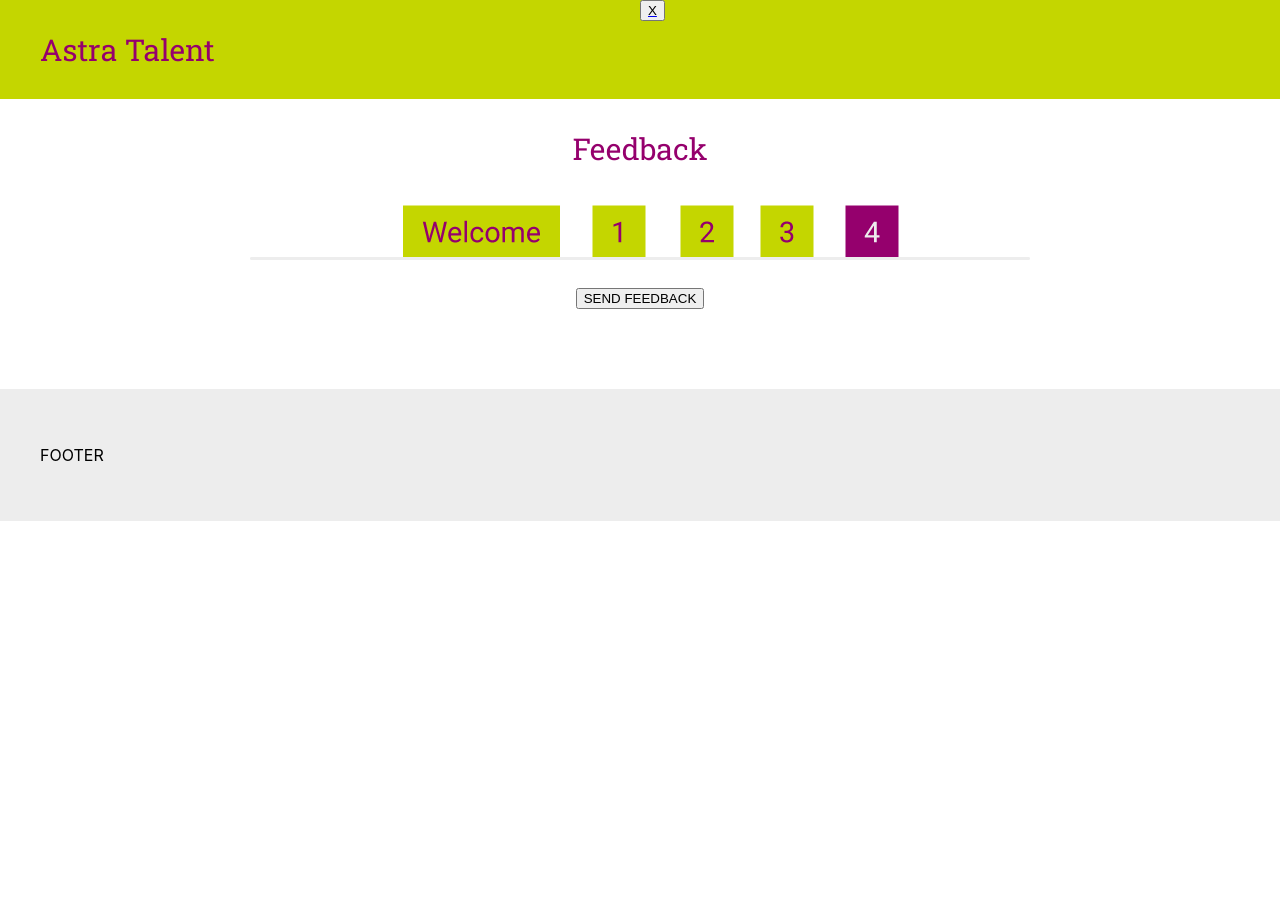
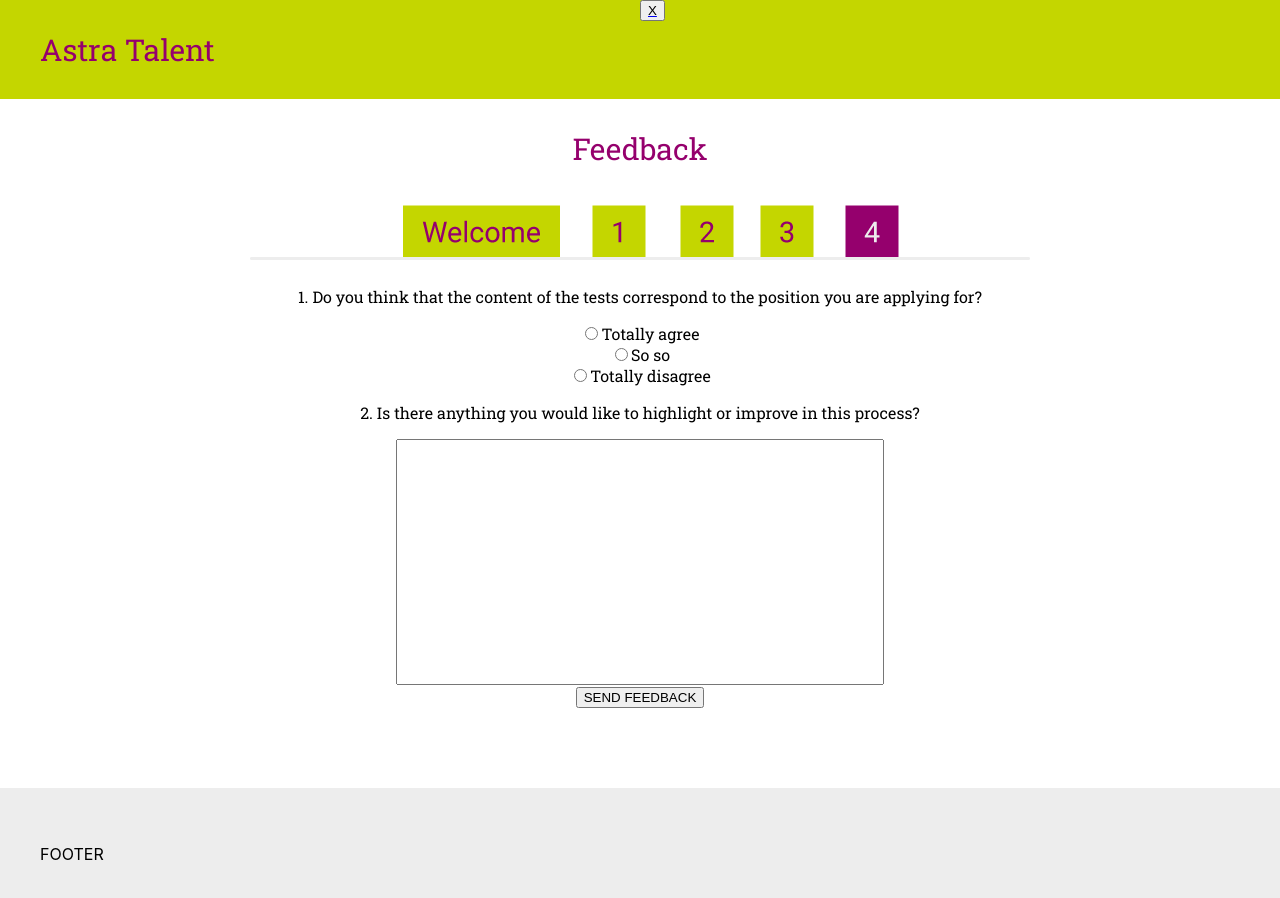
Before and after one commit to celinaurzua/astratalent, a React (Create React App) app: page /testfeedback in a window 1280 px wide. Shown: the top 898 px of the page. Before the commit the page ends 800 px from the top, so only its background shows below. Built offline with nearby package versions, Linux system fonts and the light colour scheme.

Commit message:
Text is added to component TestFeedback and TestBye

```diff
--- a/src/Components/Testbye.js
+++ b/src/Components/Testbye.js
@@ -1,18 +1,19 @@
-import React, { Component } from 'react';
-import { Link } from 'react-router-dom';
-import Header from './Header';
-import Footer from './Footer';
+import React, { Component } from "react";
+import { Link } from "react-router-dom";
+import Header from "./Header";
+import Footer from "./Footer";
 
 class Testbye extends Component {
   render() {
     return (
       <div>
-        <Header/>
-          <p>Gracias!!! </p>
-          <Link to="/">
+        <Header />
+        <p>Congratulations! You have finished this test section.</p>{" "}
+        <p>Wait for communication for the next part of the process.</p>
+        <Link to="/">
           <button>Log out</button>
-          </Link>
-          <Footer/>
+        </Link>
+        <Footer />
       </div>
     );
   }
--- a/src/Components/Testfeedback.js
+++ b/src/Components/Testfeedback.js
@@ -1,11 +1,10 @@
-import React, { Component } from 'react';
-import { Link } from 'react-router-dom';
-import Header from './Header';
-import Footer from './Footer';
-import menuFeedback from '../Images/menu-cuatro.png';
+import React, { Component } from "react";
+import { Link } from "react-router-dom";
+import Header from "./Header";
+import Footer from "./Footer";
+import menuFeedback from "../Images/menu-cuatro.png";
 
 class Testfeedback extends Component {
-
   render() {
     return (
       <div>
@@ -15,12 +14,36 @@ class Testfeedback extends Component {
           <img src={menuFeedback} alt="" />
 
           <div>
-            <p></p>
-
-            <Link to="testbye">
-              <button>SEND FEEDBACK</button>
-            </Link>
+            <p>
+              1. Do you think that the content of the tests correspond to the
+              position you are applying for?
+            </p>
+            <div>
+              <input value="Totally agree" type="radio" name="feedback" />
+              <label>Totally agree</label>
+            </div>
+            <div>
+              <input value="So so" type="radio" name="feedback" />
+              <label>So so</label>
+            </div>
+            <div>
+              <input value="Totally disagree" type="radio" name="feedback" />
+              <label>Totally disagree</label>
+            </div>
           </div>
+          <p>
+            2. Is there anything you would like to highlight or improve in this
+            process?
+          </p>
+          <div>
+            <input
+              style={{ width: "30rem", height: "15rem" }}
+              type="textarea"
+            />
+          </div>
+          <Link to="testbye">
+            <button>SEND FEEDBACK</button>
+          </Link>
         </div>
         <Footer />
       </div>
```
